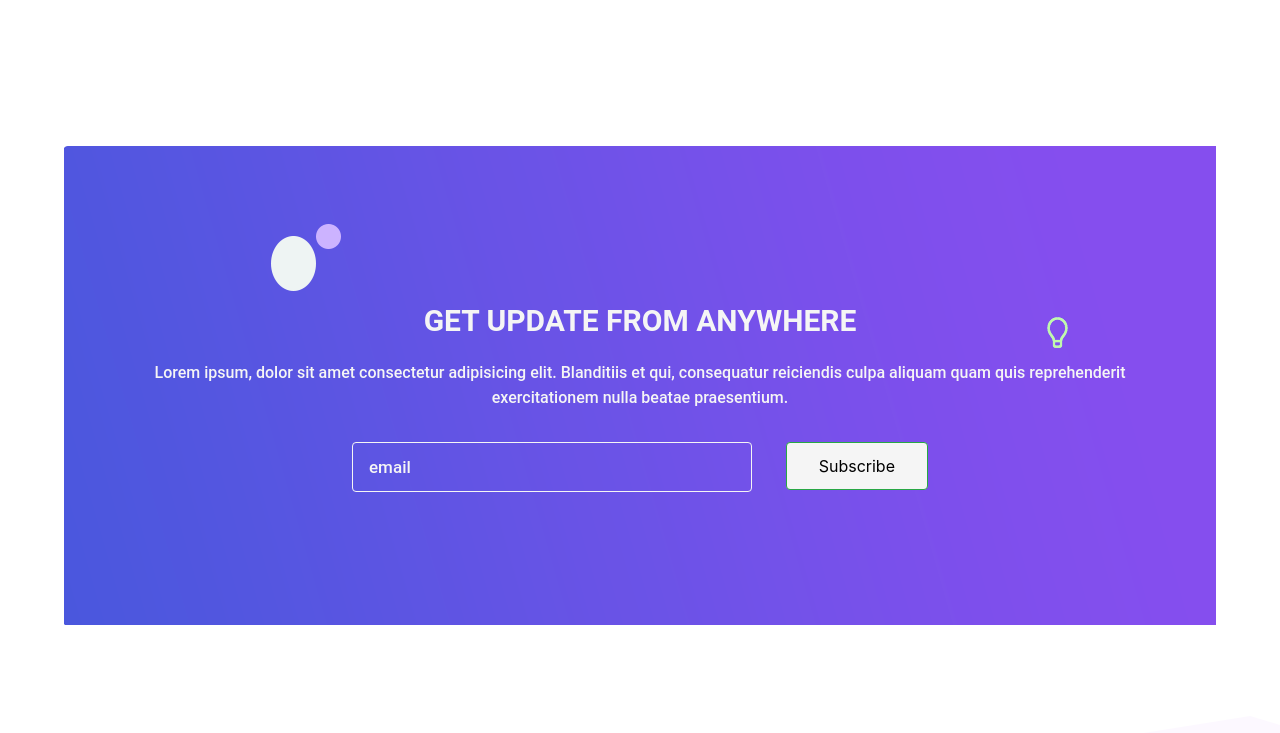
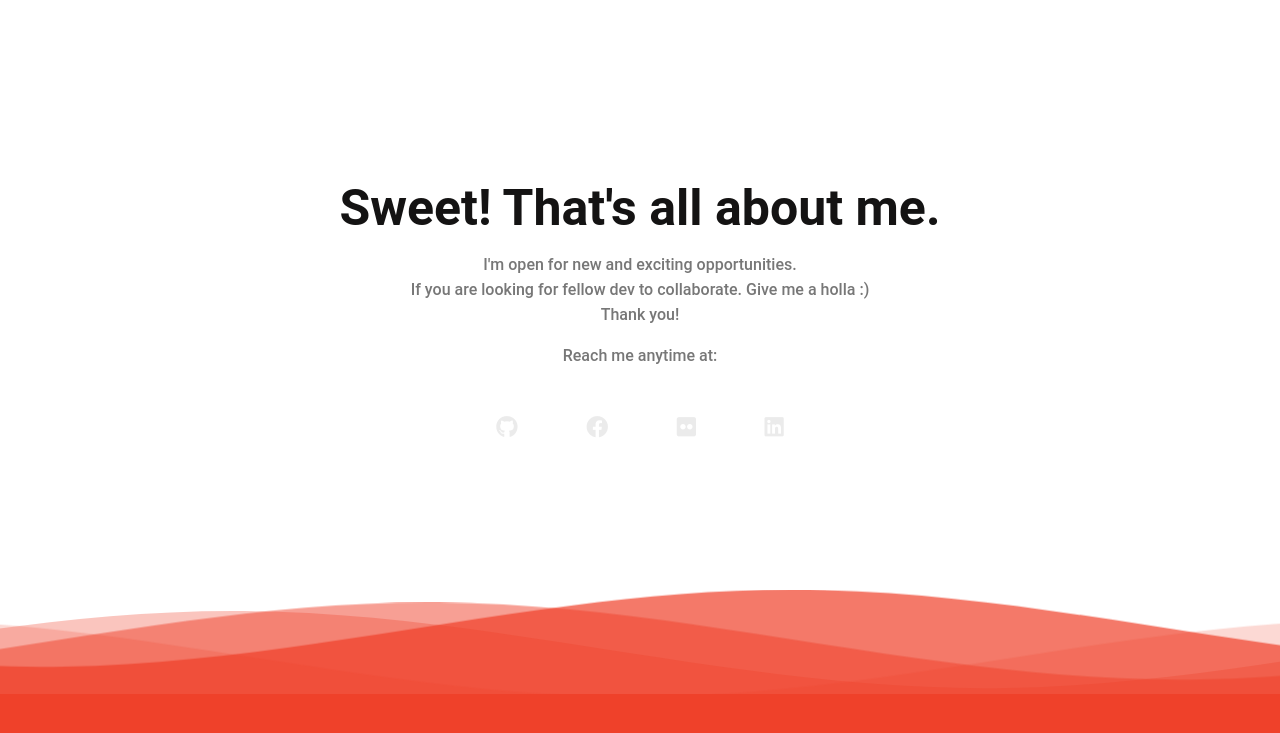
Before and after one commit to Ogger77/redo-porfolio, a website: page index.html in a window 1280 px wide. Shown: the part 3471-4204 px from the top of the page. Drawn offline with nearby package versions, Linux system fonts and the light colour scheme.

Commit message:
add footer

```diff
--- a/css/partials/_global.css
+++ b/css/partials/_global.css
@@ -61,6 +61,11 @@ p.para {
   font: normal 500 16px/25px var(--roboto);
 }
 
+p.footer {
+  color: whitesmoke;
+  font: normal 500 16px/25px var(--roboto);
+}
+
 .font-roboto {
   font-family: var(--roboto);
 }
--- a/css/style.css
+++ b/css/style.css
@@ -72,20 +72,20 @@
 }
 /* end About area */
 
-/* start Services area */
-.site-main .services-area {
+/* start skill area */
+.site-main .skill-area {
   padding: 7rem 0;
 }
 
-.site-main .services-area .services-title {
+.site-main .skill-area .skill-title {
   padding: 0 14rem;
 }
 
-.site-main .services-area .services-title h1 {
+.site-main .skill-area .skill-title h1 {
   font-size: 35px;
 }
 
-/* end Services area */
+/* end skill area */
 
 /* start Project area */
 .site-main .project-area {
@@ -153,54 +153,41 @@
 }
 /* end About me */
 
-/* subscribe area */
-.site-main .subscribe-us-area .subscribe {
-  background: url(../img/subscribe-bg.png) no-repeat;
+/* contact area */
+.site-main .contact-us-area .contact {
+  /* background: url(../img/subscribe-bg.png) no-repeat; */
+  /* background-image: var(--gradient-color); */
   padding: 10rem 0;
   margin: 4rem auto;
 }
 
-.site-main .subscribe-us-area .subscribe .subscribe-title h4 {
+.site-main .contact-us-area .contact .contact-title h4 {
   font: normal 700 30px/30px var(--roboto);
-  color: whitesmoke;
+  /* color: whitesmoke; */
 }
 
-.site-main .subscribe-us-area .subscribe .subscribe-title p {
-  color: whitesmoke;
+.site-main .contact-us-area .contact .contact-title p {
+  /* color: whitesmoke; */
   padding: 1rem 4rem;
 }
 
-.site-main .subscribe-us-area .subscribe form .input-textbox input {
+.site-main .contact-us-area .contact form .input-textbox input {
   width: 400px;
   padding: 1.5rem 1rem;
-  border: 1px solid whitesmoke;
+  border: 1px solid;
   background: transparent;
-  color: white;
+  /* color: white; */
   font: normal 500 17px/20px var(--roboto);
 }
 
-.site-main
-  .subscribe-us-area
-  .subscribe
-  form
-  .input-textbox
-  input::placeholder {
-  color: whitesmoke;
-}
-
-.site-main .subscribe-us-area .subscribe form .btn-submit button {
+.site-main .contact-us-area .contact form .btn-submit button {
   background-color: whitesmoke;
   color: #000;
   padding: 0.7rem 2rem;
 }
-/* end subscribe area */
+/* end contact area */
 
 /* start footer area */
-footer.footer-area {
-  padding: 5rem 0;
-  background: url(../img/footer-bg.png) no-repeat;
-}
-
 footer.footer-area .social h5 {
   font: normal 500 23px/30px var(--roboto);
 }
@@ -318,6 +305,9 @@ ul.timeline a {
 /* end timeline */
 
 /* start skill tree */
+.tree {
+  padding-top: 3rem;
+}
 
 .tree ul {
   margin: 0;
@@ -417,3 +407,86 @@ ul.timeline a {
 }
 
 /* end skill tree */
+
+/* start wave */
+
+.headerWave {
+  position: relative;
+  text-align: center;
+  background: white;
+  color: var(--title-color);
+}
+
+.inner-header {
+  height: 65vh;
+  width: 100%;
+  margin: 0;
+  padding: 0;
+}
+
+.flex {
+  /*Flexbox for containers*/
+  display: flex;
+  justify-content: center;
+  align-items: center;
+  text-align: center;
+}
+
+.waves {
+  position: relative;
+  width: 100%;
+  height: 15vh;
+  margin-bottom: -7px; /*Fix for safari gap*/
+  min-height: 100px;
+  max-height: 150px;
+}
+
+.content {
+  position: relative;
+  height: 20vh;
+  text-align: center;
+  background-color: rgb(239, 65, 42);
+}
+
+/* Animation */
+
+.parallax > use {
+  animation: move-forever 25s cubic-bezier(0.55, 0.5, 0.45, 0.5) infinite;
+}
+.parallax > use:nth-child(1) {
+  animation-delay: -2s;
+  animation-duration: 7s;
+}
+.parallax > use:nth-child(2) {
+  animation-delay: -3s;
+  animation-duration: 10s;
+}
+.parallax > use:nth-child(3) {
+  animation-delay: -4s;
+  animation-duration: 13s;
+}
+.parallax > use:nth-child(4) {
+  animation-delay: -5s;
+  animation-duration: 20s;
+}
+@keyframes move-forever {
+  0% {
+    transform: translate3d(-90px, 0, 0);
+  }
+  100% {
+    transform: translate3d(85px, 0, 0);
+  }
+}
+/*Shrinking for mobile*/
+@media (max-width: 768px) {
+  .waves {
+    height: 40px;
+    min-height: 40px;
+  }
+  .content {
+    height: 30vh;
+  }
+  h1 {
+    font-size: 24px;
+  }
+}
--- a/index.html
+++ b/index.html
@@ -253,11 +253,11 @@
       </section>
       <!-- end modal area-->
 
-      <!-- Start Services Area -->
-      <section class="services-area" id="skill">
+      <!-- Start Skill Area -->
+      <section class="skill-area" id="skill">
         <div class="container">
           <div class="row">
-            <div class="col-lg-12 text-center services-title">
+            <div class="col-lg-12 text-center skill-title">
               <h1 class="text-uppercase title-text">My skill sets</h1>
             </div>
           </div>
@@ -392,7 +392,7 @@
           </div>
         </div>
       </section>
-      <!-- End Services Area -->
+      <!-- End Skilss Area -->
 
       <!-- Project area -->
       <section class="project-area" id="projects">
@@ -473,50 +473,106 @@
       </section>
       <!-- ENd project area -->
 
-      <!-- Subscribe me area -->
-      <section class="subscribe-us-area" id="contact">
-        <div class="container subscribe">
-          <div class="row">
-            <div class="col-lg-12 text-center subscribe-title">
-              <h4 class="text-uppercase">Get update from anywhere</h4>
-              <p class="para">
-                Lorem ipsum, dolor sit amet consectetur adipisicing elit.
-                Blanditiis et qui, consequatur reiciendis culpa aliquam quam
-                quis reprehenderit exercitationem nulla beatae praesentium.
-              </p>
-            </div>
-          </div>
-          <div class="d-sm-flex justify-content-center">
-            <form class="w-50">
-              <div class="row d-flex flex-row flex-wrap">
-                <div class="col input-textbox">
-                  <input
-                    type="text"
-                    id="textemail"
-                    class="form-control"
-                    placeholder="email"
-                  />
-                </div>
-                <div class="col">
-                  <div class="btn-submit">
-                    <button type="submit" class="btn btn-success float-right">
-                      Subscribe
-                    </button>
-                  </div>
-                </div>
-              </div>
-            </form>
-          </div>
-        </div>
-      </section>
-      <!-- end Subscribe me area -->
+      <!-- contact me area -->
+
+      <!-- end contact me area -->
     </main>
     <!-- end main area -->
 
     <!-- STart footer area -->
     <footer class="footer-area">
+      <div class="headerWave" id="contact">
+        <!--Content before waves-->
+        <div class="inner-header flex">
           <div class="container">
-        <div class="">
+            <h4 class="title-text">Sweet! That's all about me.</h4>
+
+            <p class="para">
+              I'm open for new and exciting opportunities.
+              <br />
+              If you are looking for fellow dev to collaborate. Give me a holla
+              :)
+              <br />
+              Thank you!
+            </p>
+            <div class="social text-center">
+              <p class="para">Reach me anytime at:</p>
+              <a href="https://github.com/Ogger77"
+                ><i class="fab fa-github"></i
+              ></a>
+              <a href="https://www.facebook.com/DinhVu95/"
+                ><i class="fab fa-facebook"></i
+              ></a>
+              <a href="https://www.flickr.com/photos/devinvu"
+                ><i class="fab fa-flickr"></i
+              ></a>
+              <a href="https://www.linkedin.com/in/dinh-vu-a3a1a0123/"
+                ><i class="fab fa-linkedin"></i
+              ></a>
+            </div>
+          </div>
+        </div>
+
+        <!--Waves Container-->
+        <div>
+          <svg
+            class="waves"
+            xmlns="http://www.w3.org/2000/svg"
+            xmlns:xlink="http://www.w3.org/1999/xlink"
+            viewBox="0 24 150 28"
+            preserveAspectRatio="none"
+            shape-rendering="auto"
+          >
+            <defs>
+              <path
+                id="gentle-wave"
+                d="M-160 44c30 0 58-18 88-18s 58 18 88 18 58-18 88-18 58 18 88 18 v44h-352z"
+              />
+            </defs>
+            <g class="parallax">
+              <use
+                xlink:href="#gentle-wave"
+                x="48"
+                y="0"
+                fill="rgba(239, 65, 42, 0.7)"
+              />
+              <use
+                xlink:href="#gentle-wave"
+                x="48"
+                y="3"
+                fill="rgba(239, 65, 42, 0.5)"
+              />
+              <use
+                xlink:href="#gentle-wave"
+                x="48"
+                y="5"
+                fill="rgba(239, 65, 42, 0.3)"
+              />
+              <use
+                xlink:href="#gentle-wave"
+                x="48"
+                y="7"
+                fill="rgba(239, 65, 42, 0.2)"
+              />
+            </g>
+          </svg>
+        </div>
+        <!--Waves end-->
+      </div>
+      <!--Header ends-->
+
+      <!--Content starts-->
+      <div class="content flex">
+        <div class="copyright text-center">
+          <p class="para footer">
+            Copyright @2021 All rights reserved | This website is build by Dinh
+            Vu
+          </p>
+        </div>
+      </div>
+      <!--Content ends-->
+
+      <!-- <div class="orginal">
         <div class="site-logo text-center py-4">
           <a href="#">
             <img src="./img/logo.png" alt="logo" />
@@ -536,8 +592,7 @@
             </a>
           </p>
         </div>
-        </div>
-      </div>
+      </div> -->
     </footer>
 
     <!-- end footer area -->
```
Lines whose indentation alone changed are shown as unchanged.
